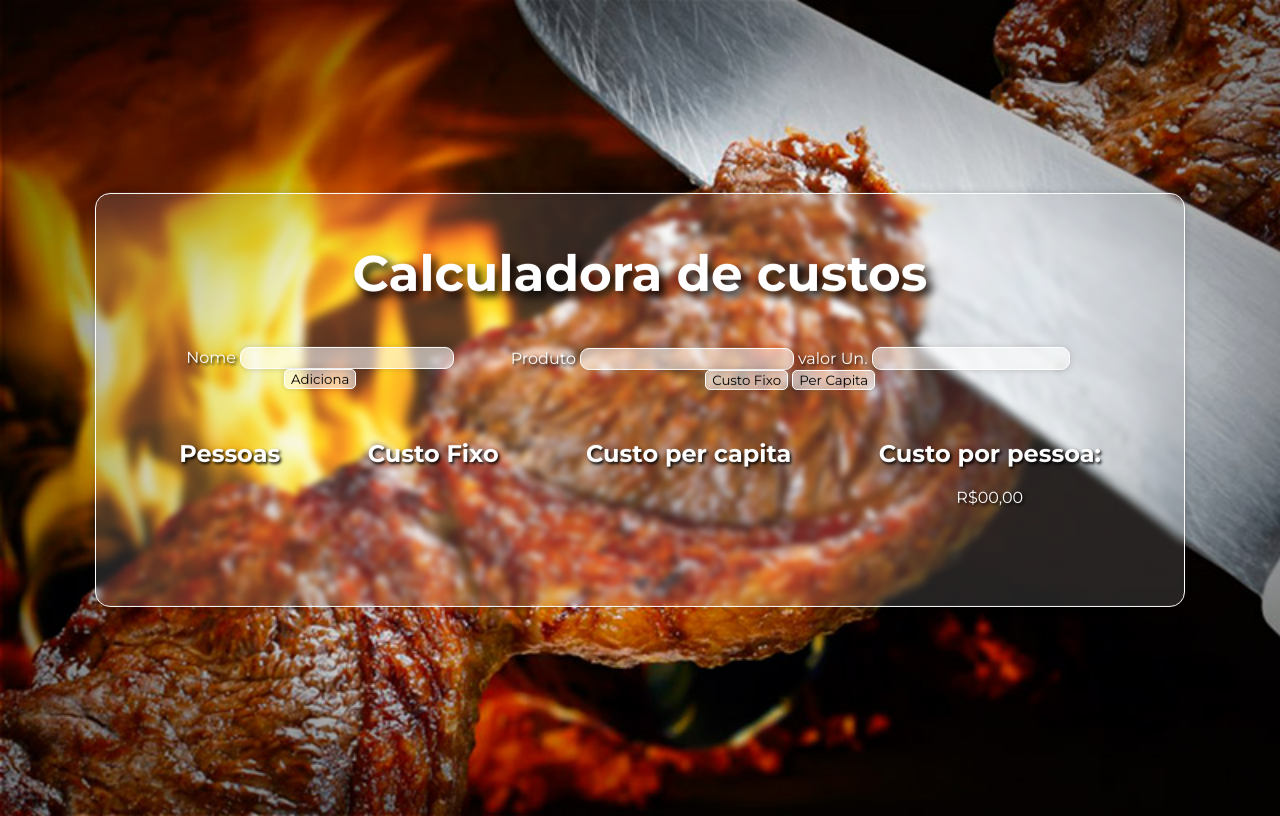
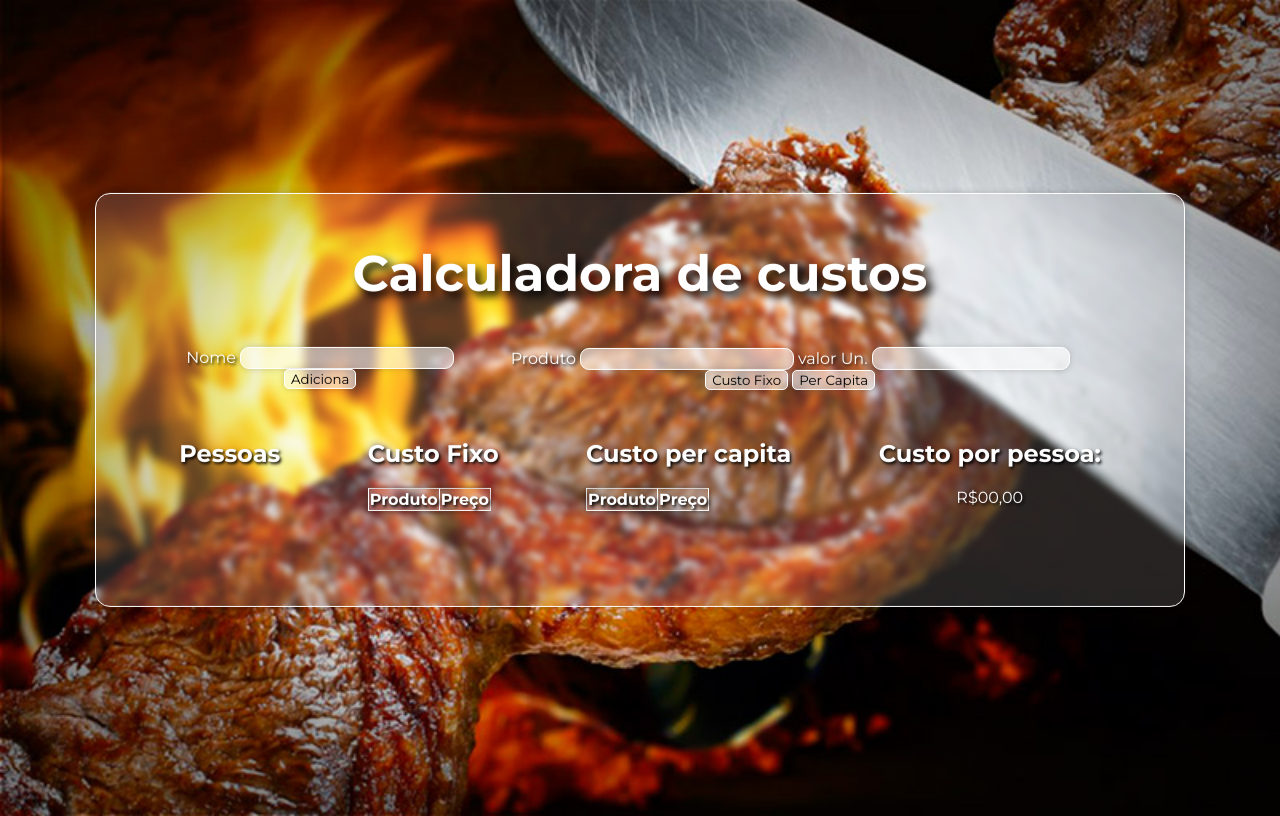
Before and after one commit to NashiCodes/Calculo-do-Churrasco, a plain HTML site: page index.html in a window 1280 px wide. Drawn offline with Linux system fonts and the light colour scheme.

Commit message:
termina estilização do codigo

```diff
--- a/index.html
+++ b/index.html
@@ -34,6 +34,8 @@
         <div id="cf">
           <h2>Custo Fixo</h2>
           <table>
+            <th>Produto </th>
+            <th>Preço</th>
             <tbody id="table1">
             </tbody>
           </table>
@@ -41,6 +43,8 @@
         <div id="cpc">
           <h2>Custo per capita</h2>
           <table>
+            <th>Produto</th>
+            <th>Preço</th>
             <tbody id="table2">
             </tbody>
           </table>
--- a/style/style.css
+++ b/style/style.css
@@ -112,3 +112,12 @@ input[type="text"] {
     flex-direction: row;
     padding: 2%;
   }
+
+  table, tbody, th, tr, td{
+    border: 1px solid #fff;
+    border-collapse: collapse;
+    backdrop-filter: blur(3px);
+    box-shadow: 0 0 6px 0 rgba(29, 29, 29, 0.203);
+    width: fit-content;
+    height: fit-content;
+  }
```
